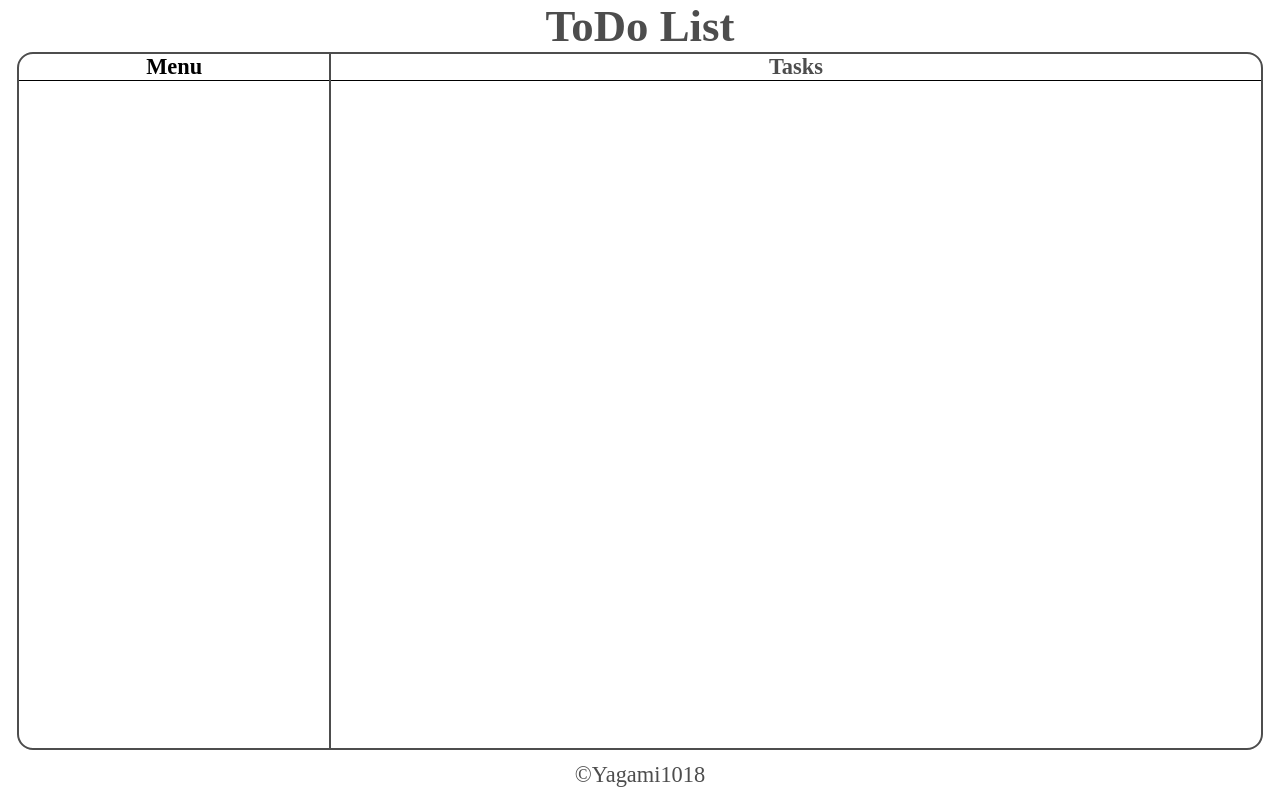
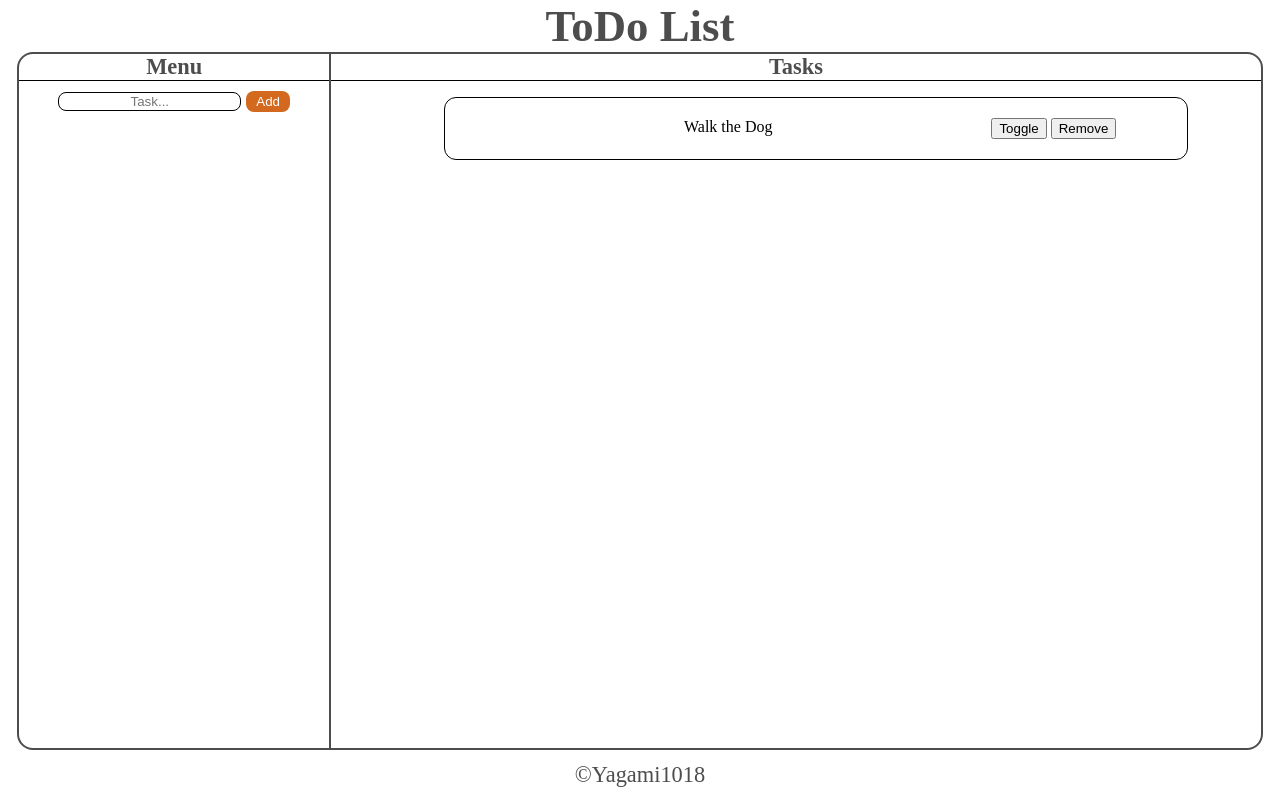
Before and after one commit to Yagami1018/odin-todo_list, a website built with webpack: page src/template.html in a window 1280 px wide. Built offline with nearby package versions, Linux system fonts and the light colour scheme.

Commit message:
Implement basic layout to form for adding tasks and a sample on the list

```diff
--- a/src/index.js
+++ b/src/index.js
@@ -1 +1,15 @@
-import { } from "./style.css"
+import {} from "./style.css";
+
+//DOM references
+const taskBtn = document.querySelector(".form-btn");
+const task = document.querySelector(".form-input");
+
+//Functions
+const handleAddBtn = (event) => {
+    event.preventDefault();
+    let text = task.value;
+    console.log(`Hello stupid ${text}`);
+};
+
+//Events
+taskBtn.addEventListener("click", (e) => handleAddBtn(e));
--- a/src/style.css
+++ b/src/style.css
@@ -30,34 +30,91 @@ main {
 
 aside {
     display: flex;
-    justify-content: center;
-    align-items: start;
+    flex-direction: column;
+    align-items: center;
     flex: 1;
     border-right: 2px solid var(--gray);
+    gap: 10px;
 }
 
-aside h3 {
-    flex: 1;
-    text-align: center;
-    border-bottom: 1px solid black;
-    margin-block: 0;
-    font-size: 1.4rem;
-}
-
-section {
-    display: flex;
-    justify-content: center;
-    align-items: start;
-    flex: 3;
-}
-
-section h3 {
-    flex: 1;
+.task-title {
+    width: 100%;
     text-align: center;
     border-bottom: 1px solid black;
     margin-block: 0;
     font-size: 1.4rem;
     color: var(--gray);
+}
+
+.task-form {
+    display: flex;
+    /* flex-direction: column; */
+    align-items: center;
+    gap: 5px;
+}
+
+.form-input {
+    width: 80%;
+    text-align: center;
+    border-radius: 8px;
+    border: 1px solid hsla(0, 0%, 0%, 0.5);
+    outline: none;
+}
+
+.form-input:focus {
+    border: 1px solid hsla(0, 0%, 0%);
+}
+
+.form-btn {
+    background-color: chocolate;
+    border: none;
+    padding: 3px 10px;
+    border-radius: 8px;
+    color: white;
+}
+
+.form-btn:hover {
+    cursor: pointer;
+}
+
+section {
+    display: flex;
+    flex-direction: column;
+    align-items: center;
+    flex: 3;
+}
+
+section h3 {
+    width: 100%;
+    text-align: center;
+    border-bottom: 1px solid black;
+    margin-block: 0;
+    font-size: 1.4rem;
+    color: var(--gray);
+}
+
+.tasks-list {
+    display: flex;
+    flex-direction: column;
+    width: 80%;
+}
+
+.tasks-list li {
+    border: 1px solid black;
+    padding: 20px;
+    border-radius: 12px;
+    display: flex;
+    justify-content: space-between;
+}
+
+.task-name {
+    text-align: center;
+    margin: 0;
+    flex: 3;
+}
+
+.task-btns {
+    flex: 1;
 }
 
 footer {
--- a/src/template.html
+++ b/src/template.html
@@ -13,10 +13,25 @@
     </header>
     <main>
         <aside>
-            <h3>Menu</h3>
+            <h3 class="task-title">Menu</h3>
+            <form class="task-form" action="" method="post">
+                <input class="form-input" type="text" placeholder="Task..." autocomplete="off" autofocus name="task">
+                <button class="form-btn" type="submit">Add</button>
+            </form>
         </aside>
         <section>
             <h3>Tasks</h3>
+            <ol class="tasks-list">
+                <li>
+                    <p class="task-name">
+                        Walk the Dog
+                    </p>
+                    <div class="task-btns">
+                        <button>Toggle</button>
+                        <button>Remove</button>
+                    </div>
+                </li>
+            </ol>
         </section>
     </main>
     <footer>
```
